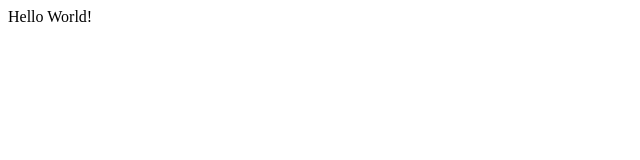
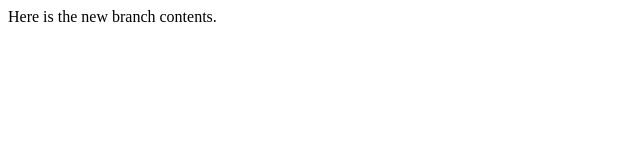
Before and after one commit to tpcpastor/secondrepo, a plain HTML site: page index.html in a window 1280 px wide. Shown: the whole page, without its empty margins (0-640 px from the left). Drawn offline with Linux system fonts and the light colour scheme.

Commit message:
New branch content

```diff
--- a/index.html
+++ b/index.html
@@ -4,6 +4,6 @@
         <Title>Test</Title>
     </head>
     <body>
-        Hello World!
+        Here is the new branch contents.
     </body>
 </html>
```
